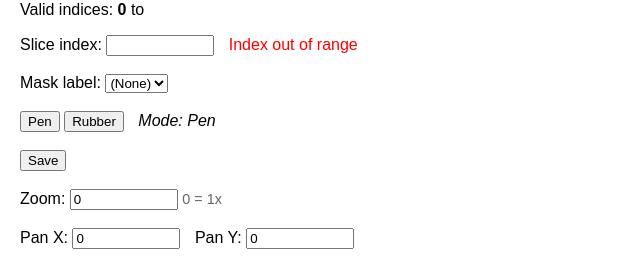
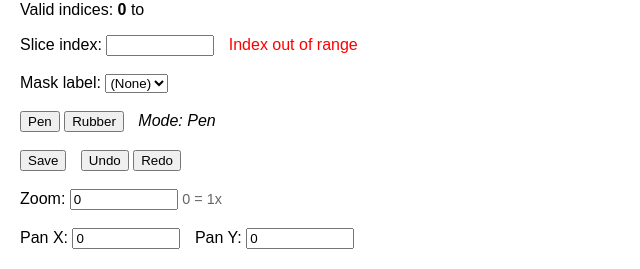
Before and after one commit to jeremayaa/mgr-vis, a Flask app: template templates/index.html in a window 1280 px wide. Shown: the part 97-366 px from the top of the page, without its empty margins (0-640 px from the left). Run offline with Flask 3, Linux system fonts and the light colour scheme; the template is opened without the code that fills it, so the values that code supplies are empty; parts of the project's set-up code (start-up, migrations or seed data) failed here and were passed over.

Commit message:
feat: add undo and redo buttons, save changesa as logs

```diff
--- a/app.py
+++ b/app.py
@@ -12,17 +12,18 @@ IMG_PATH = os.path.join("images", "ct_volume.npy")
 SEG_PATH = os.path.join("images", "rtstruct_labels.npy")
 SEG_EDITED_PATH = os.path.join("images", "edited_rtstruct_labels.npy")
 LABELS_PATH = os.path.join("images", "labels.json")
+EDITS_LOG_PATH = os.path.join("images", "edits_log.npz")
 
 # ---------- Load data once ----------
 img_vol = np.load(IMG_PATH).astype(np.float32)   # (953, 512, 512) CT
 
 # Prefer edited mask if it exists, otherwise original
-if os.path.exists(SEG_EDITED_PATH):
-    print(f"Loading edited segmentation from {SEG_EDITED_PATH}")
-    seg_vol = np.load(SEG_EDITED_PATH).astype(np.int16)
-else:
-    print(f"Loading original segmentation from {SEG_PATH}")
-    seg_vol = np.load(SEG_PATH).astype(np.int16)
+# Load original segmentation as base
+print(f"Loading original segmentation from {SEG_PATH}")
+seg_vol = np.load(SEG_PATH).astype(np.int16)
+
+# If there is an edits log, apply it on top
+# load_edit_log_if_exists()
 
 num_slices = img_vol.shape[0]
 
@@ -176,6 +177,107 @@ def make_mask_png(slice_idx: int, label_id: int) -> BytesIO:
     return buf
 
 
+# ---- Edit history (operation log) ----
+undo_stack = []  # list of ops (applied)
+redo_stack = []  # list of ops (undone)
+
+def _apply_op(op, direction: str) -> None:
+    """
+    Apply an operation to seg_vol in-place.
+    direction: "undo" uses old_vals, "redo" uses new_vals
+    """
+    z = int(op["slice_idx"])
+    idx = op["flat_idx"]
+    vals = op["old_vals"] if direction == "undo" else op["new_vals"]
+
+    sl = seg_vol[z].ravel()
+    sl[idx] = vals
+
+def _push_op(z: int, flat_idx: np.ndarray, old_vals: np.ndarray, new_vals: np.ndarray) -> None:
+    """
+    Record an op and clear redo stack (new edit invalidates redo history).
+    """
+    if flat_idx.size == 0:
+        return
+    undo_stack.append(
+        {
+            "slice_idx": int(z),
+            "flat_idx": flat_idx.astype(np.int32, copy=True),
+            "old_vals": old_vals.astype(np.int16, copy=True),
+            "new_vals": new_vals.astype(np.int16, copy=True),
+        }
+    )
+    redo_stack.clear()
+
+def save_edit_log() -> None:
+    """
+    Save applied ops (undo_stack) to a compact .npz file.
+    """
+    ops = undo_stack
+    n = len(ops)
+
+    slice_idx = np.empty(n, dtype=np.int16)
+    starts = np.zeros(n + 1, dtype=np.int64)
+
+    total = 0
+    for i, op in enumerate(ops):
+        m = int(op["flat_idx"].size)
+        slice_idx[i] = int(op["slice_idx"])
+        starts[i] = total
+        total += m
+    starts[n] = total
+
+    idxs = np.empty(total, dtype=np.int32)
+    old = np.empty(total, dtype=np.int16)
+    new = np.empty(total, dtype=np.int16)
+
+    cursor = 0
+    for op in ops:
+        fi = op["flat_idx"]
+        m = int(fi.size)
+        idxs[cursor:cursor+m] = fi
+        old[cursor:cursor+m] = op["old_vals"]
+        new[cursor:cursor+m] = op["new_vals"]
+        cursor += m
+
+    np.savez_compressed(EDITS_LOG_PATH, slice_idx=slice_idx, starts=starts, idxs=idxs, old=old, new=new)
+    print(f"Saved edit log to {EDITS_LOG_PATH} ({n} ops, {total} pixels changed)")
+
+def load_edit_log_if_exists() -> None:
+    """
+    Load edit log and replay it into seg_vol.
+    Also reconstruct undo_stack so undo/redo works after restart.
+    """
+    if not os.path.exists(EDITS_LOG_PATH):
+        return
+
+    data = np.load(EDITS_LOG_PATH)
+    slice_idx = data["slice_idx"]
+    starts = data["starts"]
+    idxs = data["idxs"]
+    old = data["old"]
+    new = data["new"]
+
+    undo_stack.clear()
+    redo_stack.clear()
+
+    for i in range(slice_idx.shape[0]):
+        a = int(starts[i])
+        b = int(starts[i + 1])
+        op = {
+            "slice_idx": int(slice_idx[i]),
+            "flat_idx": idxs[a:b].astype(np.int32, copy=True),
+            "old_vals": old[a:b].astype(np.int16, copy=True),
+            "new_vals": new[a:b].astype(np.int16, copy=True),
+        }
+        # Replay "redo" to build current seg_vol
+        _apply_op(op, "redo")
+        undo_stack.append(op)
+
+    print(f"Loaded edit log from {EDITS_LOG_PATH} ({len(undo_stack)} ops)")
+
+
+
 # ---------- Flask routes ----------
 
 @app.route("/")
@@ -216,7 +318,17 @@ def slice_edit(slice_idx, label_id):
 
     # seg_slice is a view into seg_vol, so modifications are in-place
     seg_slice = seg_vol[slice_idx]
+
+    before = seg_slice.copy()
     apply_strokes_to_slice(seg_slice, label_id, strokes)
+
+    after = seg_slice  # same view
+    changed = (before != after)
+    flat_idx = np.flatnonzero(changed.ravel())
+    if flat_idx.size > 0:
+        old_vals = before.ravel()[flat_idx]
+        new_vals = after.ravel()[flat_idx]
+        _push_op(slice_idx, flat_idx, old_vals, new_vals)
 
     return jsonify(
         {
@@ -230,9 +342,29 @@ def slice_edit(slice_idx, label_id):
 
 @app.route("/api/save_all", methods=["POST"])
 def save_all():
-    save_segmentation()
-    return jsonify({"status": "ok", "path": SEG_EDITED_PATH})
+    save_edit_log()
+    return jsonify({"status": "ok", "path": EDITS_LOG_PATH, "num_ops": len(undo_stack)})
 
+@app.route("/api/undo", methods=["POST"])
+def api_undo():
+    if not undo_stack:
+        return jsonify({"status": "empty"}), 200
+
+    op = undo_stack.pop()
+    _apply_op(op, "undo")
+    redo_stack.append(op)
+    return jsonify({"status": "ok", "slice_idx": int(op["slice_idx"])}), 200
+
+
+@app.route("/api/redo", methods=["POST"])
+def api_redo():
+    if not redo_stack:
+        return jsonify({"status": "empty"}), 200
+
+    op = redo_stack.pop()
+    _apply_op(op, "redo")
+    undo_stack.append(op)
+    return jsonify({"status": "ok", "slice_idx": int(op["slice_idx"])}), 200
 
 if __name__ == "__main__":
     # Helper: get local IP visible to your LAN (not 127.0.0.1)
--- a/static/js/viewer.js
+++ b/static/js/viewer.js
@@ -22,6 +22,9 @@
   const zoomInput = document.getElementById("zoomInput");
   const panXInput = document.getElementById("panXInput");
   const panYInput = document.getElementById("panYInput");
+
+  const undoBtn = document.getElementById("undoBtn");
+  const redoBtn = document.getElementById("redoBtn");
 
   let ctImage = null;
   let ctKey = null; // slice index
@@ -181,7 +184,6 @@
     maskCtx.putImageData(imageData, 0, 0);
   }
 
-
   function loadMaskSlice(idx) {
     const labelVal = viewState.labelId;
 
@@ -219,8 +221,6 @@
 
     img.src = url;
   }
-
-
 
   function clearCtCanvas() {
     ctCtx.setTransform(1, 0, 0, 1, 0, 0);
@@ -290,6 +290,57 @@
     // Mask: fetch only if (z,label) changed, otherwise redraw
     loadMaskSlice(idx);
   }
+
+  // undo/redo handlers
+  function afterSegmentationChanged() {
+    // mask PNG is now stale
+    maskImage = null;
+    maskKey = null;
+    render();
+  }
+
+  undoBtn.addEventListener("click", function () {
+    // Commit any pending strokes first
+    sendStrokesToBackend(true, function () {
+      fetch("/api/undo", { method: "POST" })
+        .then((res) => res.json())
+        .then((data) => {
+          if (data.status === "empty") {
+            saveStatus.style.color = "black";
+            saveStatus.textContent = "Nothing to undo";
+            setTimeout(() => (saveStatus.textContent = ""), 800);
+            return;
+          }
+          afterSegmentationChanged();
+        })
+        .catch((err) => {
+          console.error(err);
+          saveStatus.style.color = "red";
+          saveStatus.textContent = "Undo failed";
+        });
+    });
+  });
+
+  redoBtn.addEventListener("click", function () {
+    sendStrokesToBackend(true, function () {
+      fetch("/api/redo", { method: "POST" })
+        .then((res) => res.json())
+        .then((data) => {
+          if (data.status === "empty") {
+            saveStatus.style.color = "black";
+            saveStatus.textContent = "Nothing to redo";
+            setTimeout(() => (saveStatus.textContent = ""), 800);
+            return;
+          }
+          afterSegmentationChanged();
+        })
+        .catch((err) => {
+          console.error(err);
+          saveStatus.style.color = "red";
+          saveStatus.textContent = "Redo failed";
+        });
+    });
+  });
 
 
 
--- a/templates/index.html
+++ b/templates/index.html
@@ -72,8 +72,12 @@
 
         <br /><br />
 
-      <button id="saveBtn" type="button">Save</button>
-      <span id="saveStatus" style="margin-left: 10px;"></span>
+        <button id="saveBtn" type="button">Save</button>
+
+        <button id="undoBtn" type="button" style="margin-left: 10px;">Undo</button>
+        <button id="redoBtn" type="button">Redo</button>
+
+        <span id="saveStatus" style="margin-left: 10px;"></span>
 
       <br /><br />
 
```
